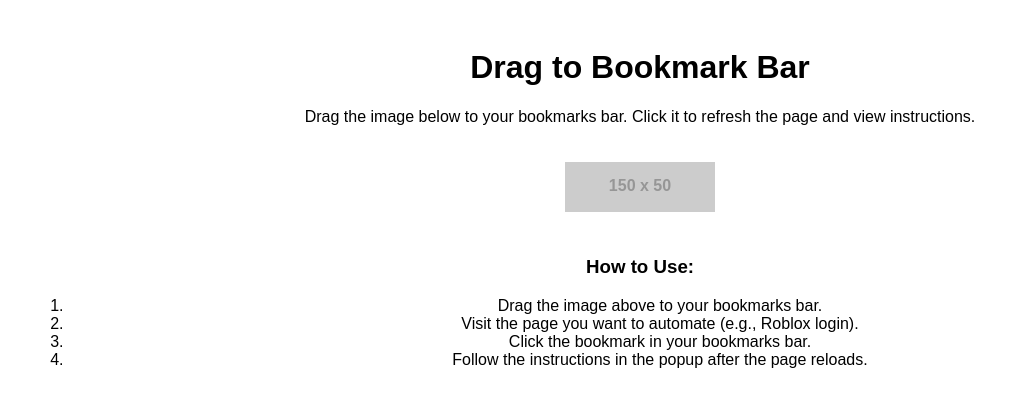
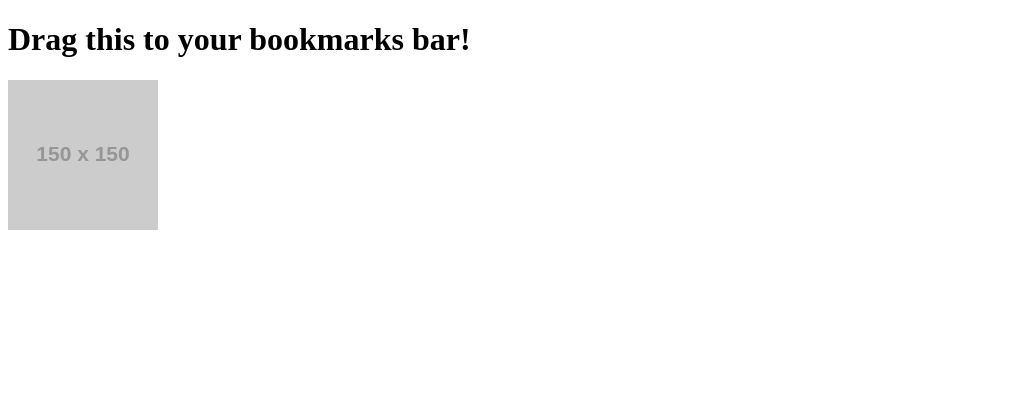
Before and after one commit to testhtmlonly/testhtml2, a plain HTML site: page index.html in a window 1280 px wide. Shown: the whole page, without its empty margins (0-1029 px from the left). Drawn offline with Linux system fonts and the light colour scheme; placeholder pictures from the web are drawn by us.

Commit message:
Update index.html

```diff
--- a/index.html
+++ b/index.html
@@ -3,40 +3,12 @@
 <head>
   <meta charset="UTF-8">
   <meta name="viewport" content="width=device-width, initial-scale=1.0">
-  <title>Roblox Bookmarklet</title>
-  <style>
-    body {
-      font-family: Arial, sans-serif;
-      text-align: center;
-      padding: 20px;
-    }
-    img {
-      cursor: grab;
-      margin: 20px 0;
-    }
-    #instructions {
-      margin-top: 20px;
-      font-size: 16px;
-    }
-  </style>
+  <title>Bookmark Drag Button</title>
 </head>
 <body>
-  <h1>Drag to Bookmark Bar</h1>
-  <p>Drag the image below to your bookmarks bar. Click it to refresh the page and view instructions.</p>
-  <a href="javascript:(function(){
-      location.reload();
-      setTimeout(() => alert('After the page reloads:\n1. Open Developer Tools (F12).\n2. Go to the "Network" tab.\n3. Right-click the request you want and choose "Copy as cURL (bash)".'), 1000);
-    })();">
-    <img src="https://via.placeholder.com/150x50.png?text=Drag+Me" alt="Drag to Bookmark Bar">
+  <h1>Drag this to your bookmarks bar!</h1>
+  <a href="javascript:alert('Hello from your bookmark!');" style="text-decoration: none;">
+    <img src="https://via.placeholder.com/150" alt="Drag Me" title="Drag me to your bookmarks bar!" style="cursor: grab;">
   </a>
-  <div id="instructions">
-    <h3>How to Use:</h3>
-    <ol>
-      <li>Drag the image above to your bookmarks bar.</li>
-      <li>Visit the page you want to automate (e.g., Roblox login).</li>
-      <li>Click the bookmark in your bookmarks bar.</li>
-      <li>Follow the instructions in the popup after the page reloads.</li>
-    </ol>
-  </div>
 </body>
 </html>
```
